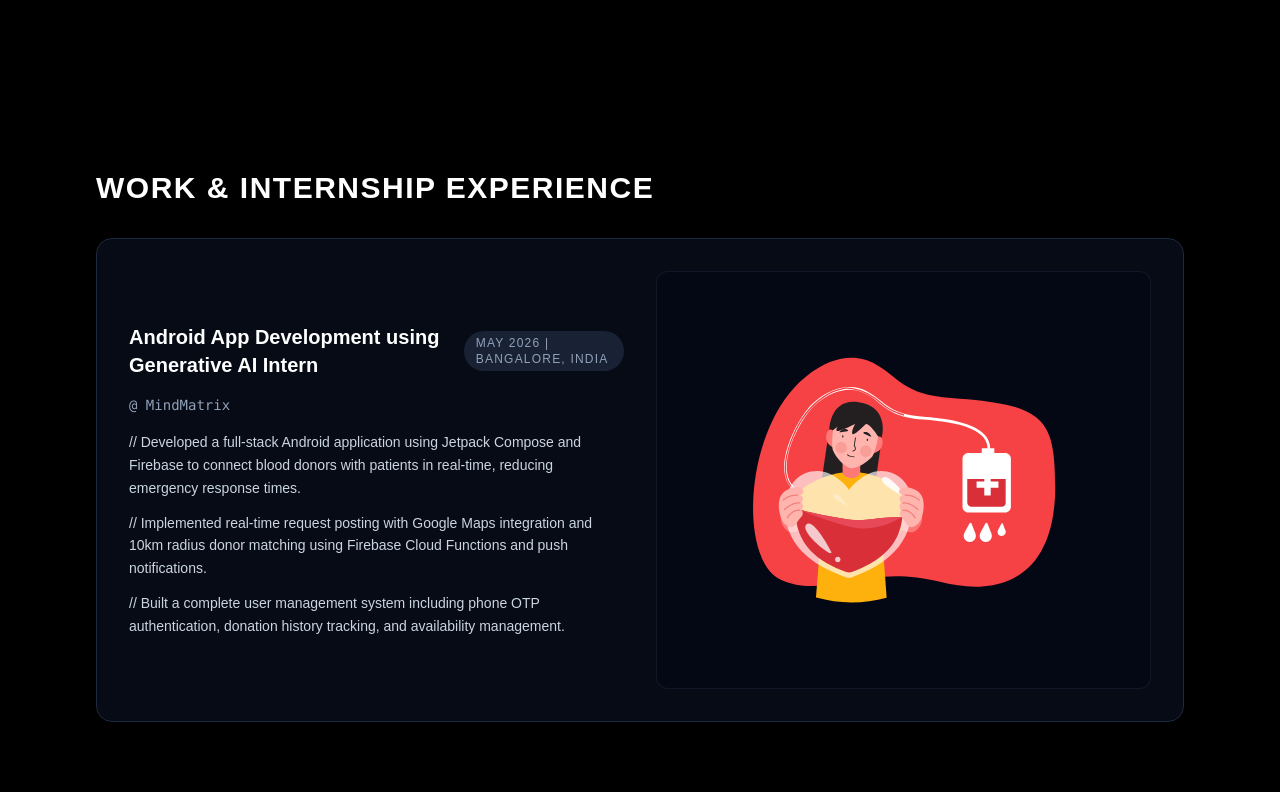
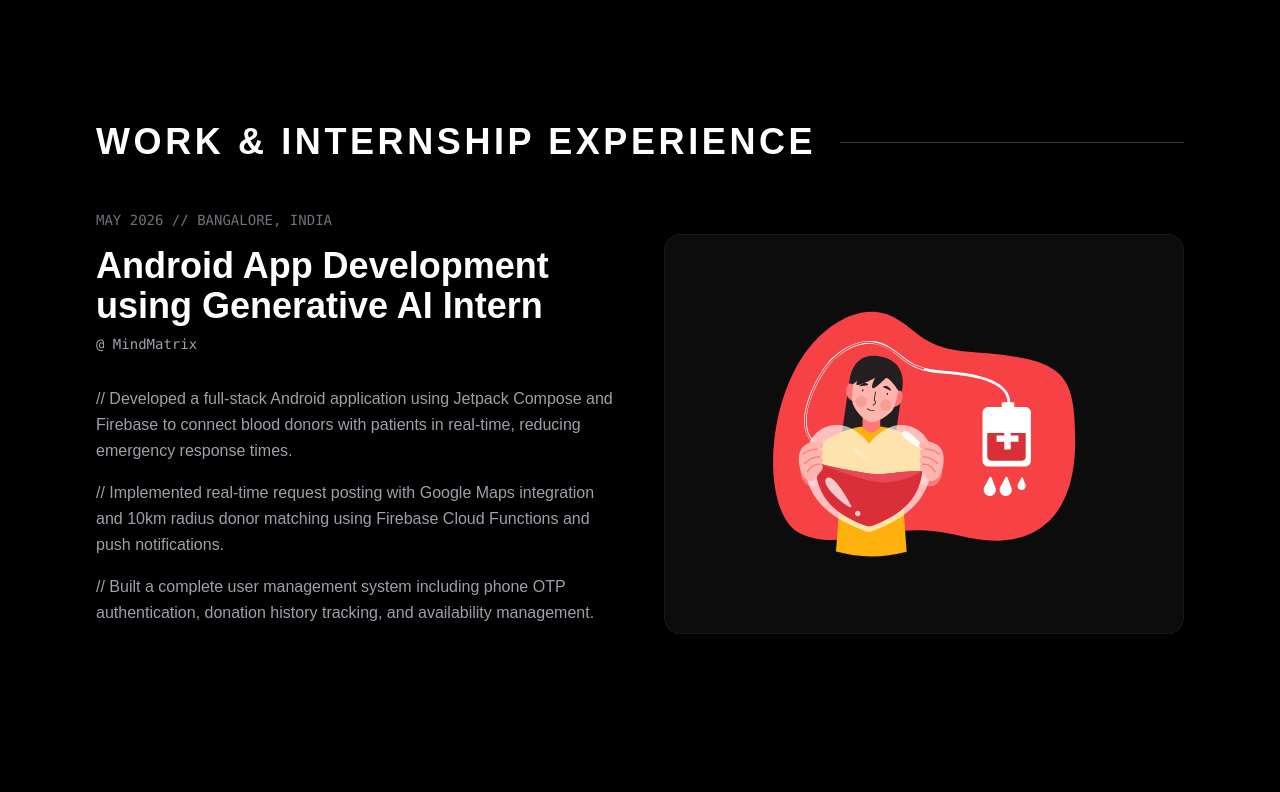
Before and after one commit to Nithin2242/nithin-portfolio, a Next.js app: page / in a window 1280 px wide. Shown: the part 1160-1952 px from the top of the page. Built offline with nearby package versions, Linux system fonts and the light colour scheme.

Commit message:
Fix style of the lottie animation

```diff
--- a/src/app/components/Experience.tsx
+++ b/src/app/components/Experience.tsx
@@ -5,28 +5,34 @@ import animationData from "../../../public/blood-donors.json";
 
 export default function Experience() {
   return (
-    <section className="py-12">
-      <h2 className="text-3xl font-bold tracking-wider mb-8 text-white uppercase">
-        Work & Internship Experience
-      </h2>
+    <section>
+      {/* Optional: If you want the header to look exactly like "THE STORY", add the flex line. Otherwise, this matches your original header. */}
+      <div className="flex items-center gap-6 mb-12">
+        <h2 className="text-3xl md:text-4xl font-bold tracking-widest text-white uppercase">
+          WORK & INTERNSHIP EXPERIENCE
+        </h2>
+        <div className="h-[1px] bg-white/20 flex-grow"></div>
+      </div>
 
-      {/* Card Wrapper with 2-Column Grid */}
-      <div className="bg-slate-900/50 rounded-2xl border border-slate-800 p-6 md:p-8 backdrop-blur-sm grid grid-cols-1 md:grid-cols-2 gap-8 items-center">
+      {/* Grid Layout matching the Projects section */}
+      <div className="grid lg:grid-cols-2 gap-12 items-center">
 
         {/* Left Column: Text Content */}
-        <div className="space-y-4">
-          <div className="flex flex-col md:flex-row md:items-center justify-between gap-2">
-            <h3 className="text-xl font-bold text-white">
-              Android App Development using Generative AI Intern
-            </h3>
-            <span className="text-xs text-slate-400 bg-slate-800/80 px-3 py-1 rounded-full uppercase tracking-widest w-fit">
-              MAY 2026 | BANGALORE, INDIA
-            </span>
-          </div>
+        <div className="order-2 lg:order-1">
+          {/* Date & Location styled like the Project Tags */}
+          <p className="text-zinc-500 font-mono text-sm mb-4 uppercase">
+            MAY 2026 // BANGALORE, INDIA
+          </p>
 
-          <p className="text-slate-400 font-mono text-sm">@ MindMatrix</p>
+          <h3 className="text-4xl font-bold text-white mb-2">
+            Android App Development using Generative AI Intern
+          </h3>
 
-          <ul className="space-y-3 text-slate-300 text-sm leading-relaxed">
+          <p className="text-zinc-400 font-mono mb-8 text-sm">
+            @ MindMatrix
+          </p>
+
+          <ul className="text-zinc-400 mb-8 leading-relaxed space-y-4">
             <li>
               // Developed a full-stack Android application using Jetpack Compose and Firebase to connect blood donors with patients in real-time, reducing emergency response times.
             </li>
@@ -39,8 +45,8 @@ export default function Experience() {
           </ul>
         </div>
 
-        {/* Right Column: Lottie Animation */}
-        <div className="flex items-center justify-center p-4 bg-slate-950/40 rounded-xl border border-slate-800/50">
+        {/* Right Column: Lottie Animation (Exact same box classes as projects) */}
+        <div className="order-1 lg:order-2 bg-zinc-900/50 rounded-2xl p-8 border border-white/5 h-[400px] flex items-center justify-center">
           <Lottie
             animationData={animationData}
             loop={true}
```
